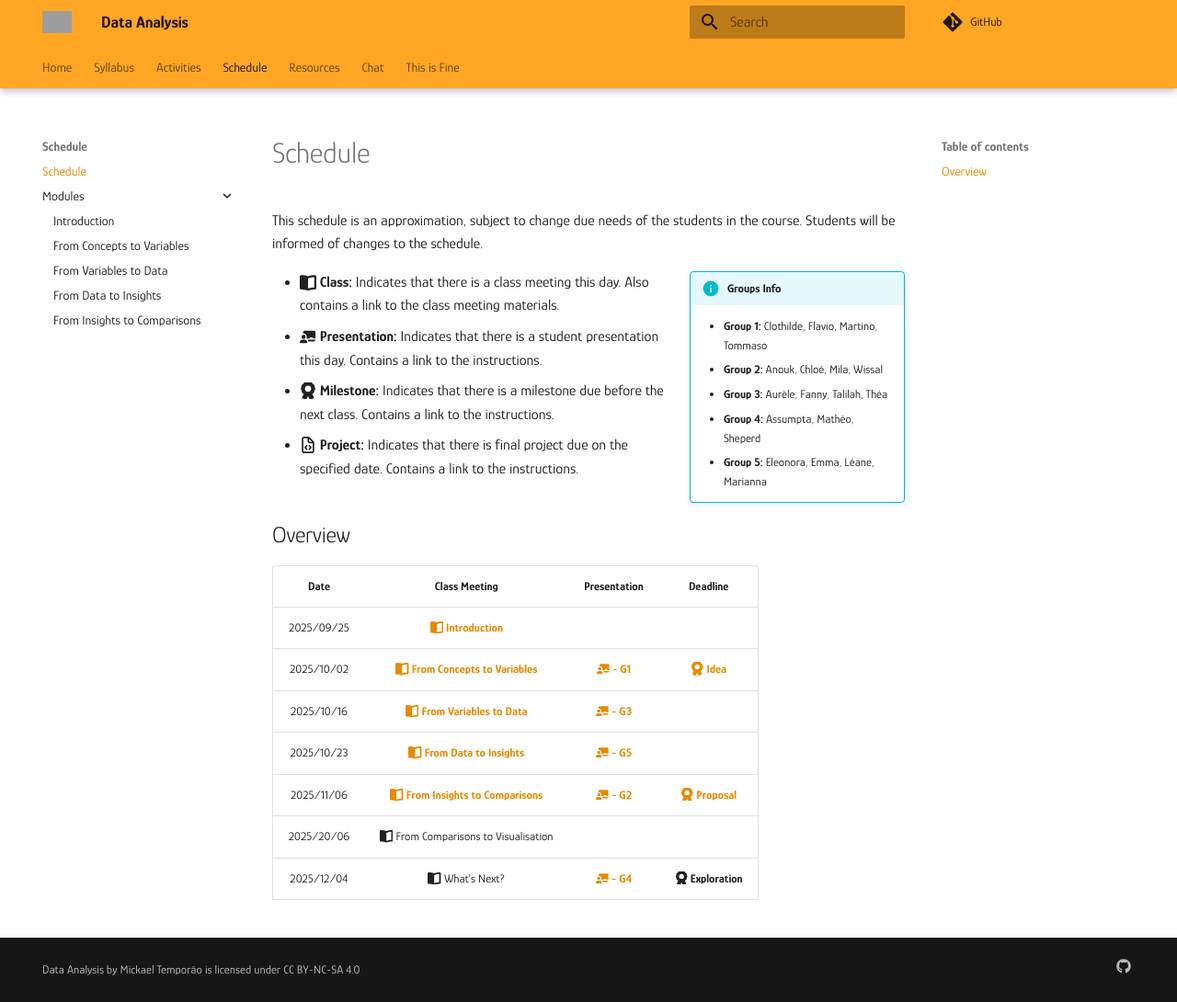
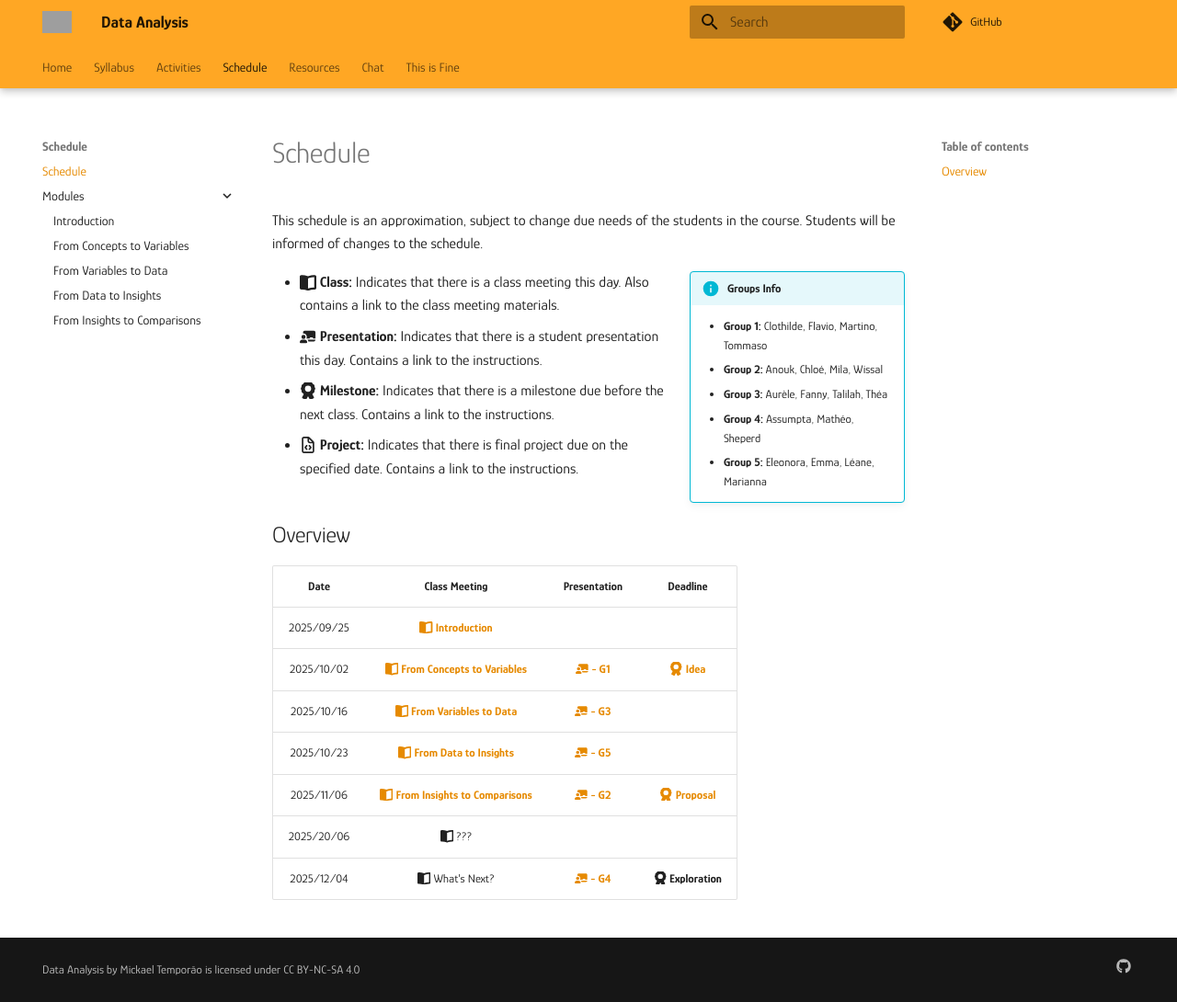
Before and after one commit to mickaeltemporao/data-analysis, an MkDocs documentation site: the page built from docs/schedule.md, in a window 1280 px wide and 1090 px high. Shown: the whole window at 92% size. Built offline with MkDocs 1.6.1 and Material for MkDocs 9.7.7, drawn with Linux system fonts in a browser that asks for light colours; comment, search, counter and statistics services are not loaded; grey boxes are pictures that could not be loaded.

Commit message:
update schedule

```diff
--- a/docs/schedule.md
+++ b/docs/schedule.md
@@ -24,9 +24,10 @@ This schedule is an approximation, subject to change due needs of the students i
    | 2025/10/16 | [:fontawesome-solid-book-open: **From Variables to Data**](modules/data.md)          | [**:fontawesome-solid-chalkboard-user: - G3**](activities/participation.md) |                                                                     |
    | 2025/10/23 | [:fontawesome-solid-book-open: **From Data to Insights**](modules/exploration-1.md)  | [**:fontawesome-solid-chalkboard-user: - G5**](activities/participation.md) |                                                                     |
    | 2025/11/06 | [:fontawesome-solid-book-open: **From Insights to Comparisons**](modules/exploration-2.md)                           | [**:fontawesome-solid-chalkboard-user: - G2**](activities/participation.md) | [**:fontawesome-solid-award: Proposal**](activities/milestone-2.md) |
-   | 2025/20/06 | :fontawesome-solid-book-open: From Comparisons to Visualisation                      |  | |
+   | 2025/20/06 | :fontawesome-solid-book-open: ???                      |  | |
    | 2025/12/04 | :fontawesome-solid-book-open: What's Next?                                           | [**:fontawesome-solid-chalkboard-user: - G4**](activities/participation.md) | **:fontawesome-solid-award: Exploration**                           |
 
+   <!-- | 2025/20/06 | :fontawesome-solid-book-open: From Comparisons to Visualisation                      |  | | -->
   <!-- [:fontawesome-solid-book-open: What's Next?](modules/next.md)                          | | [**:fontawesome-solid-award: Exploration**](https://colab.research.google.com/github/mickaeltemporao/data-analysis/blob/main/materials/assignment-3.ipynb) | -->
 <!-- [:fontawesome-solid-book-open: From Comparisons to Transformations](modules/wrangling.md) |                                                                            |          | -->
 <!-- [:fontawesome-solid-book-open: From Transformations to Models](modules/modeling.md) | [**:fontawesome-solid-chalkboard-user: - G1**](activities/participation.md/#s2-the-group-presenting) | [**:fontawesome-solid-award: Update**](activities/m4-analysis.md)     | -->
```
